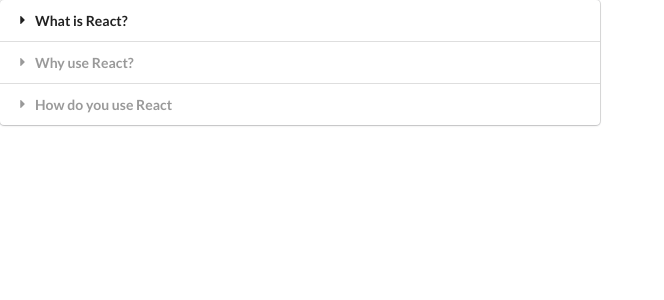
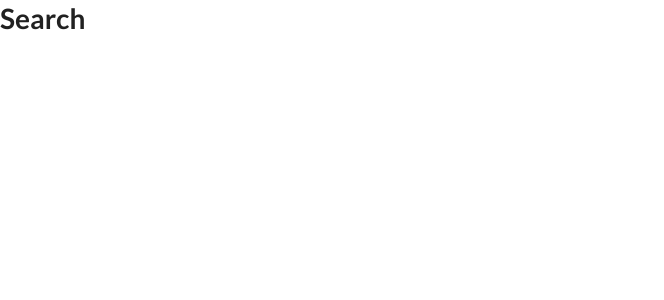
Before and after one commit to Chrispolanco/widgets, a React (Create React App) app: page / in a window 1280 px wide. Shown: the top 300 px of the page, without its empty margins (0-664 px from the left). Built offline with nearby package versions, Linux system fonts and the light colour scheme.

Commit message:
created Search component

```diff
--- a/src/App.js
+++ b/src/App.js
@@ -1,5 +1,6 @@
 import React from 'react';
 import Accordion from './components/Accordion';
+import Search from './components/Search';
 
 const items = [
     {
@@ -19,7 +20,8 @@
 export default () => {
     return(
         <div>
-            <Accordion items={items} />
+            {/* <Accordion items={items} /> */}
+            <Search />
         </div>
     )
 };
--- /dev/null
+++ b/src/components/Search.js
@@ -0,0 +1,9 @@
+import React from "react";
+
+const Search = () => {
+    return(
+        <h1>Search</h1>
+    )
+};
+
+export default Search;
```
